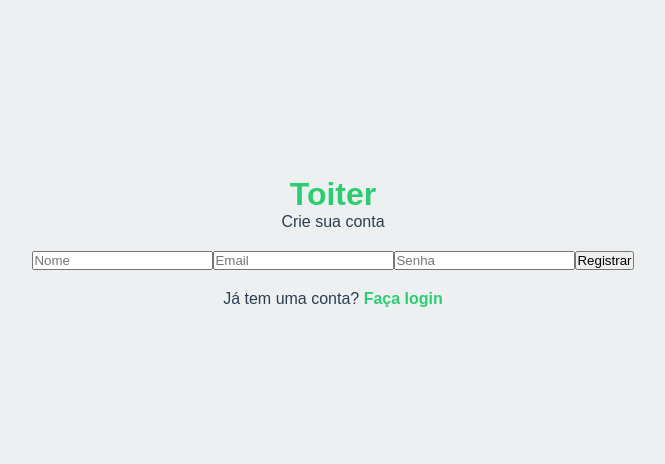
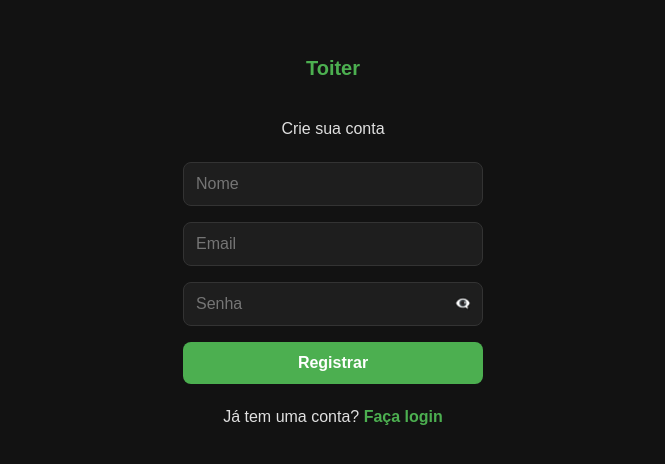
Before and after one commit to JoaolMoreno/toiter-web, a Next.js app: page /auth/register in a window 1280 px wide. Shown: the part 158-622 px from the top of the page, without its empty margins (307-972 px from the left). Built offline with nearby package versions, Linux system fonts and the light colour scheme.

Commit message:
Ajustando estilo aplicação

```diff
--- /dev/null
+++ b/src/components/auth/PasswordImput.tsx
@@ -0,0 +1,69 @@
+import React, { useState } from 'react';
+import styled from 'styled-components';
+
+const InputWrapper = styled.div`
+  position: relative;
+  width: 100%;
+  display: flex;
+  align-items: center;
+  margin: 0;
+`;
+
+const StyledInput = styled.input`
+  width: 100%;
+  padding: 12px;
+  padding-right: 40px;
+  border-radius: 8px;
+  border: 1px solid ${({ theme }) => theme.colors.border};
+  background-color: ${({ theme }) => theme.colors.backgroundAlt};
+  color: ${({ theme }) => theme.colors.text};
+  font-size: ${({ theme }) => theme.fontSizes.regular};
+  margin: 0;
+  height: 44px; // Match height with regular inputs
+`;
+
+const EyeButton = styled.button`
+  position: absolute;
+  right: 12px;
+  top: 50%;
+  transform: translateY(-50%);
+  background: none;
+  border: none;
+  padding: 0;
+  cursor: pointer;
+  display: flex;
+  align-items: center;
+  justify-content: center;
+  color: ${({ theme }) => theme.colors.text};
+  height: 20px;
+  margin: 0;
+`;
+
+interface PasswordInputProps {
+  value: string;
+  onChange: (e: React.ChangeEvent<HTMLInputElement>) => void;
+  placeholder?: string;
+}
+
+const PasswordInput: React.FC<PasswordInputProps> = ({ value, onChange, placeholder }) => {
+  const [showPassword, setShowPassword] = useState(false);
+
+  return (
+    <InputWrapper>
+      <StyledInput
+        type={showPassword ? "text" : "password"}
+        value={value}
+        onChange={onChange}
+        placeholder={placeholder}
+      />
+      <EyeButton
+        type="button"
+        onClick={() => setShowPassword(!showPassword)}
+      >
+        {showPassword ? "👁️" : "👁️‍🗨️"}
+      </EyeButton>
+    </InputWrapper>
+  );
+};
+
+export default PasswordInput;
--- a/src/components/auth/RegisterForm.tsx
+++ b/src/components/auth/RegisterForm.tsx
@@ -1,13 +1,57 @@
 import React, { useState } from 'react';
-import api from '../../services/api';
 import { useRouter } from 'next/router';
+import styled from 'styled-components';
+import PasswordInput from './PasswordImput';
+import api from '@/services/api';
+
+const Form = styled.form`
+  display: flex;
+  flex-direction: column;
+  gap: 16px;
+  width: 300px;
+`;
+
+const Input = styled.input`
+  width: 100%;
+  padding: 12px;
+  border-radius: 8px;
+  border: 1px solid ${({ theme }) => theme.colors.border};
+  background-color: ${({ theme }) => theme.colors.backgroundAlt};
+  color: ${({ theme }) => theme.colors.text};
+  font-size: ${({ theme }) => theme.fontSizes.regular};
+  margin: 0;
+  height: 44px;
+`;
+
+const Button = styled.button`
+  width: 100%;
+  padding: 12px;
+  border-radius: 8px;
+  border: none;
+  background-color: ${({ theme }) => theme.colors.primary};
+  color: white;
+  font-size: ${({ theme }) => theme.fontSizes.regular};
+  font-weight: bold;
+  cursor: pointer;
+  transition: background-color 0.2s;
+
+  &:hover {
+    background-color: ${({ theme }) => theme.colors.secondary};
+  }
+`;
+
+const ErrorMessage = styled.p`
+  color: ${({ theme }) => theme.colors.error};
+  font-size: ${({ theme }) => theme.fontSizes.small};
+  text-align: center;
+`;
 
 const RegisterForm = () => {
+    const router = useRouter();
     const [username, setUserName] = useState('');
     const [email, setEmail] = useState('');
     const [password, setPassword] = useState('');
     const [error, setError] = useState('');
-    const router = useRouter();
 
     const handleSubmit = async (e: React.FormEvent) => {
         e.preventDefault();
@@ -25,28 +69,27 @@ const RegisterForm = () => {
     };
 
     return (
-        <form onSubmit={handleSubmit}>
-            {error && <p style={{ color: 'red' }}>{error}</p>}
-            <input
+        <Form onSubmit={handleSubmit}>
+            {error && <ErrorMessage>{error}</ErrorMessage>}
+            <Input
                 type="text"
                 placeholder="Nome"
                 value={username}
                 onChange={(e) => setUserName(e.target.value)}
             />
-            <input
+            <Input
                 type="email"
                 placeholder="Email"
                 value={email}
                 onChange={(e) => setEmail(e.target.value)}
             />
-            <input
-                type="password"
-                placeholder="Senha"
+            <PasswordInput
                 value={password}
                 onChange={(e) => setPassword(e.target.value)}
+                placeholder="Senha"
             />
-            <button type="submit">Registrar</button>
-        </form>
+            <Button type="submit">Registrar</Button>
+        </Form>
     );
 };
 
--- a/src/globals.css
+++ b/src/globals.css
@@ -1,42 +1,29 @@
-:root {
-  --background: #ffffff;
-  --foreground: #171717;
-}
-
-@media (prefers-color-scheme: dark) {
-  :root {
-    --background: #0a0a0a;
-    --foreground: #ededed;
-  }
-}
-
-html,
-body {
-  max-width: 100vw;
-  overflow-x: hidden;
+*,
+*::before,
+*::after {
+  box-sizing: border-box;
 }
 
 body {
+  font-family: Arial, Roboto, "Open Sans", sans-serif;
+  background-color: var(--background);
   color: var(--foreground);
-  background: var(--background);
-  font-family: Arial, Helvetica, sans-serif;
-  -webkit-font-smoothing: antialiased;
-  -moz-osx-font-smoothing: grayscale;
+  line-height: 1.6;
+  margin: 0;
+  padding: 0;
 }
 
-* {
-  box-sizing: border-box;
-  padding: 0;
-  margin: 0;
-}
+input, textarea {
+  background-color: #1E1E1E;
+  color: #E0E0E0;
+  border: 1px solid #333333;
+  border-radius: 8px;
+  padding: 12px;
+  margin-bottom: 16px;
+  width: 100%;
 
-a {
-  color: inherit;
-  text-decoration: none;
-}
-
-@media (prefers-color-scheme: dark) {
-  html {
-    color-scheme: dark;
+  &:focus {
+    border-color: #4CAF50;
+    outline: none;
   }
 }
--- a/src/pages/_app.tsx
+++ b/src/pages/_app.tsx
@@ -6,12 +6,25 @@ import {FeedProvider} from "@/context/FeedProvider";
 
 const theme = {
     colors: {
-        primary: '#2ecc71',
-        secondary: '#27ae60',
-        background: '#ecf0f1',
-        text: '#2c3e50',
+      primary: '#4CAF50',        // Darker mint green
+      secondary: '#1B5E20',      // Very dark green
+      accent: '#2196F3',         // Brighter blue
+      background: '#121212',     // Dark background
+      backgroundAlt: '#1E1E1E',  // Slightly lighter dark
+      backgroundElevated: '#242424', // Elevated surfaces
+      text: '#E0E0E0',          // Light text
+      textLight: '#9E9E9E',     // Muted text
+      border: '#333333',        // Dark borders
+      buttonHover: '#388E3C',   // Button hover state
+      error: '#CF6679',         // Error state
     },
-};
+    fontSizes: {
+      small: '0.875rem',
+      regular: '1rem',
+      large: '1.25rem',
+      xlarge: '1.5rem',
+    },
+  };
 
 function Toiter({ Component, pageProps }: AppProps) {
     return (
--- a/src/pages/auth/login.tsx
+++ b/src/pages/auth/login.tsx
@@ -28,11 +28,14 @@ const Container = styled.div`
 
 const Title = styled.h1`
   color: ${({ theme }) => theme.colors.primary};
+  font-size: ${({ theme }) => theme.fontSizes.large};
+  margin-bottom: 16px;
 `;
 
 const Subtitle = styled.p`
   margin-bottom: 20px;
   color: ${({ theme }) => theme.colors.text};
+  font-size: ${({ theme }) => theme.fontSizes.regular};
 `;
 
 const Redirect = styled.p`
--- a/src/pages/auth/register.tsx
+++ b/src/pages/auth/register.tsx
@@ -28,11 +28,14 @@ const Container = styled.div`
 
 const Title = styled.h1`
   color: ${({ theme }) => theme.colors.primary};
+  font-size: ${({ theme }) => theme.fontSizes.large};
+  margin-bottom: 16px;
 `;
 
 const Subtitle = styled.p`
   margin-bottom: 20px;
   color: ${({ theme }) => theme.colors.text};
+  font-size: ${({ theme }) => theme.fontSizes.regular};
 `;
 
 const Redirect = styled.p`
```
Also changed, not shown: src/components/auth/LoginForm.tsx (+43 -8 lines), src/components/modal.tsx (+50 -35 lines), src/components/post.tsx (+33 -50 lines), src/pages/feed.tsx (+44 -28 lines), src/pages/thread/[postId].tsx (+25 -21 lines).
